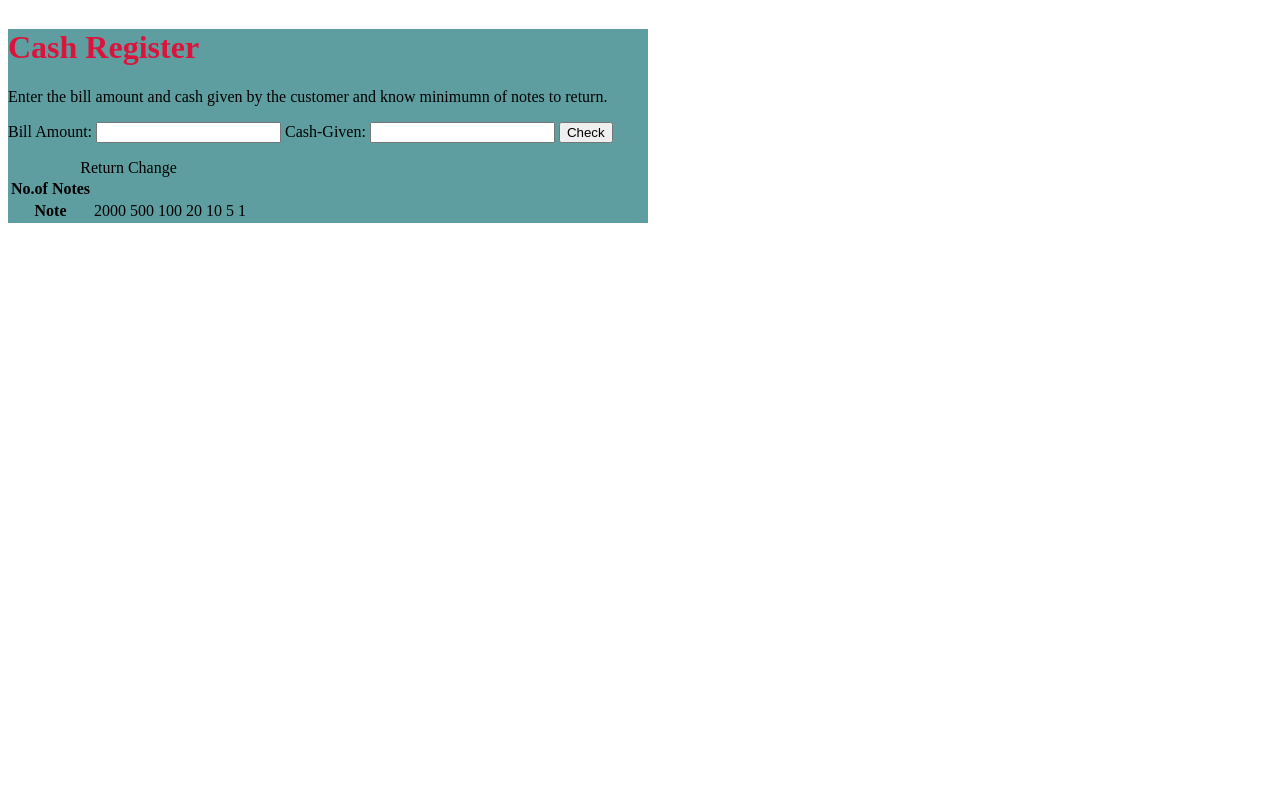
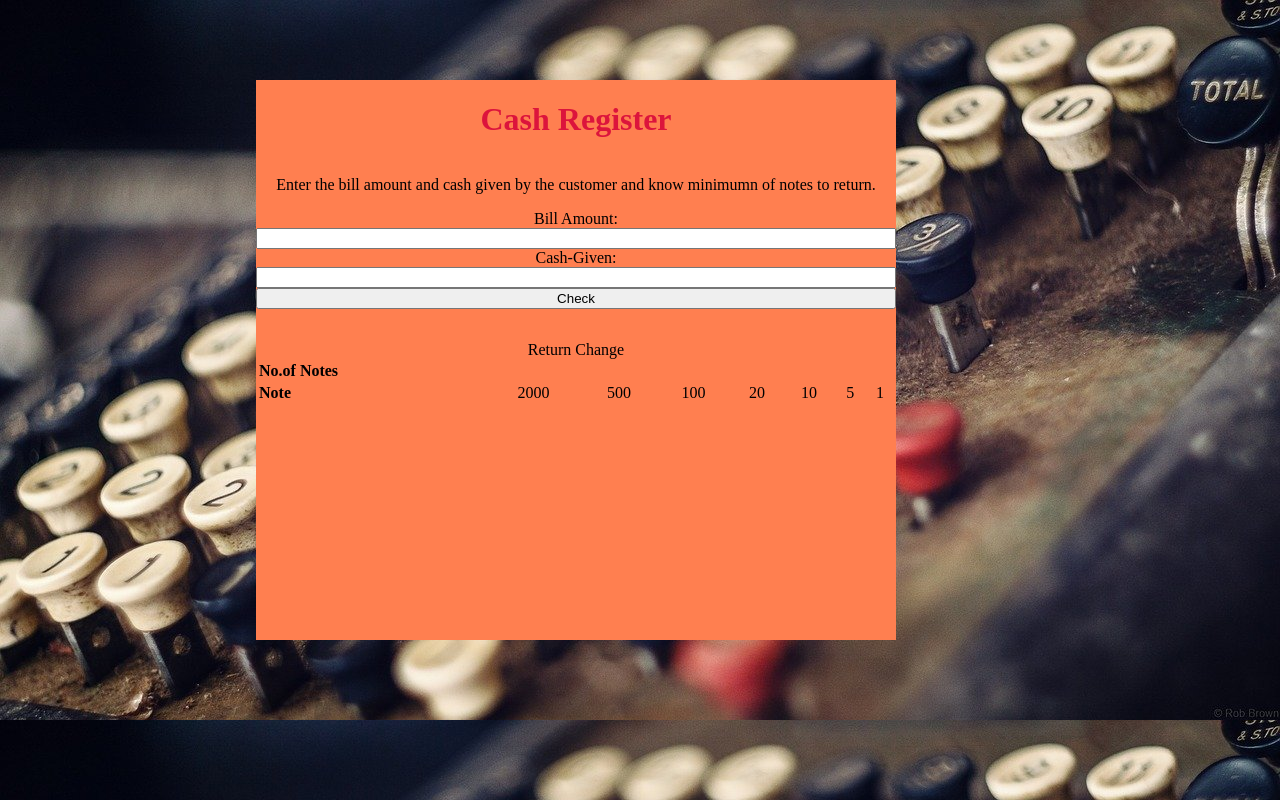
Before and after one commit to Rakesh-code65/cash-register, a plain HTML site: page index.html in a window 1280 px wide. Drawn offline with Linux system fonts and the light colour scheme.

Commit message:
UPDATED DOCS

```diff
--- a/index.html
+++ b/index.html
@@ -9,7 +9,7 @@
 </head>
 <body>
      <div class="container">
-         <h1 class="heading">Cash Register</h1>
+     <h1 class="heading" >Cash Register</h1>
          <p class="description">Enter the bill amount and cash given by the customer and know minimumn of notes to return.</p>
 <label for="bill-Amount" >Bill Amount:</label>
 <input id="bill-Amount" type="text"/>
@@ -20,7 +20,7 @@
 <p id="error-message"></p>
 
 
-<table class="change-table">
+<table class="change-table" style="float: left;">
     <caption>Return Change</caption>
     <tr>
         <th>No.of Notes </th>
--- a/script.js
+++ b/script.js
@@ -5,14 +5,14 @@ const checkButton = document.querySelector("#check-button");
 const message = document.querySelector("#error-message");
 const noOfNotes = document.querySelectorAll(".no-of-notes");
 
-const availableNotes = [2000 , 500, 100, 20, 10, 5, 1];
+const availableNotes = [2000 , 500, 100, 20, 10, 5, 1],;
 
 // nextbutton.addEventListener("click",( ()=> (
 
 
-checkButton.addEventListener("click", function validateBillandCashAmount() {
+checkButton.addEventListener("click", function validateBillandCashAmount () {
     hideMessage();
-  //    console.log(billAmount.value);
+
       if(billAmount.value  > 0) {
 
                    if(cashGiven.value >= billAmount.value){
--- a/style.css
+++ b/style.css
@@ -1,14 +1,26 @@
 body{
-    align-content: center;
+background-color: rgb(102, 49, 62);
+background: url(./image/old-1645813_1280.jpg);
 
 }
 .container{
-    pos
+    position: absolute;
+    top: 10%;
+    right: 20%;
+    bottom: 20%;
+    left: 20%;
     display: flex;
     flex-direction: column;
     width: 50vw;
-    background-color: cadetblue;
+    background-color:coral;
+    text-align: center;
 }
 h1{
     color: crimson;
 }
+th{
+    float: left;;
+}
+td{
+    float:;
+}
```
Also changed, not shown: image/old-1645813_1280.jpg (added).
